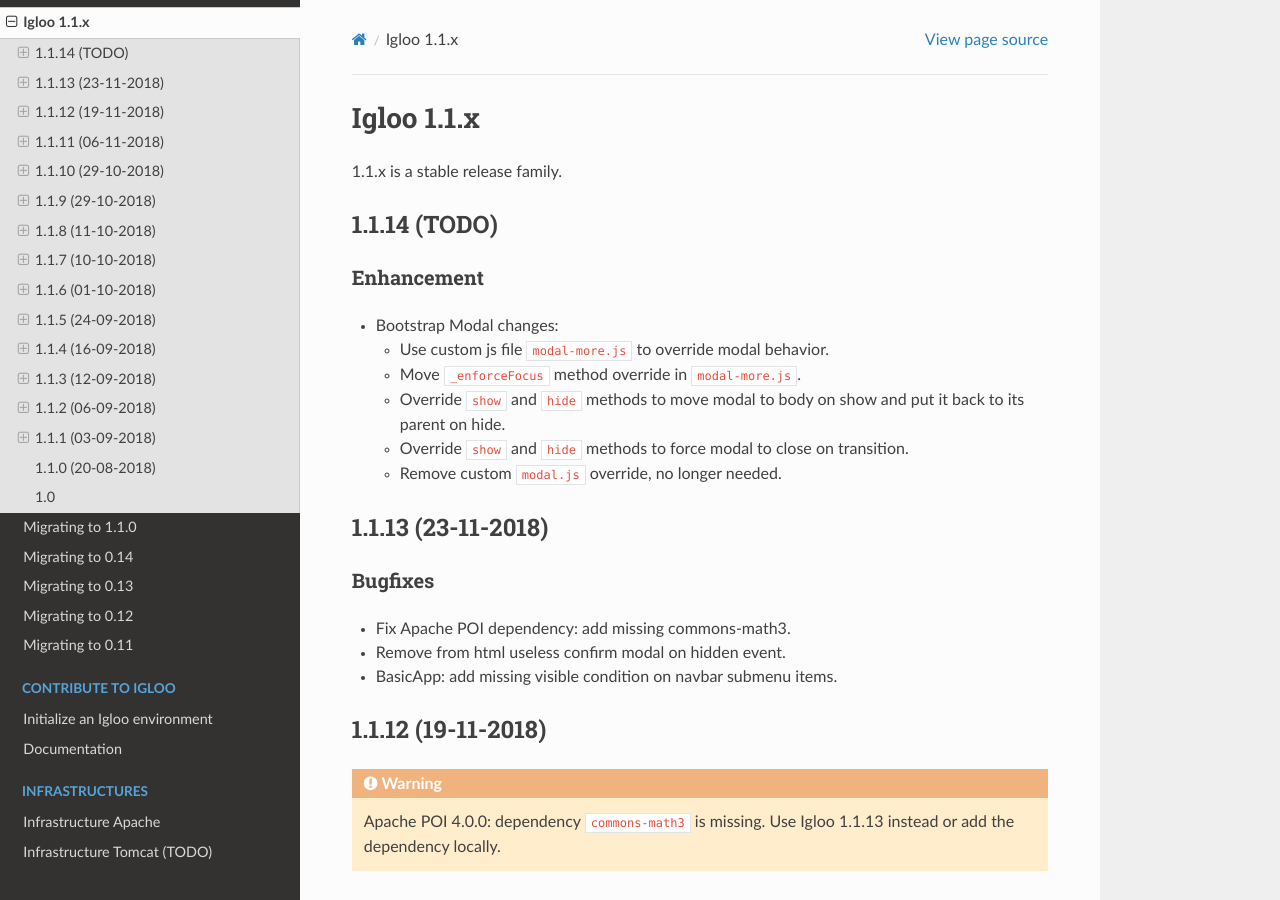
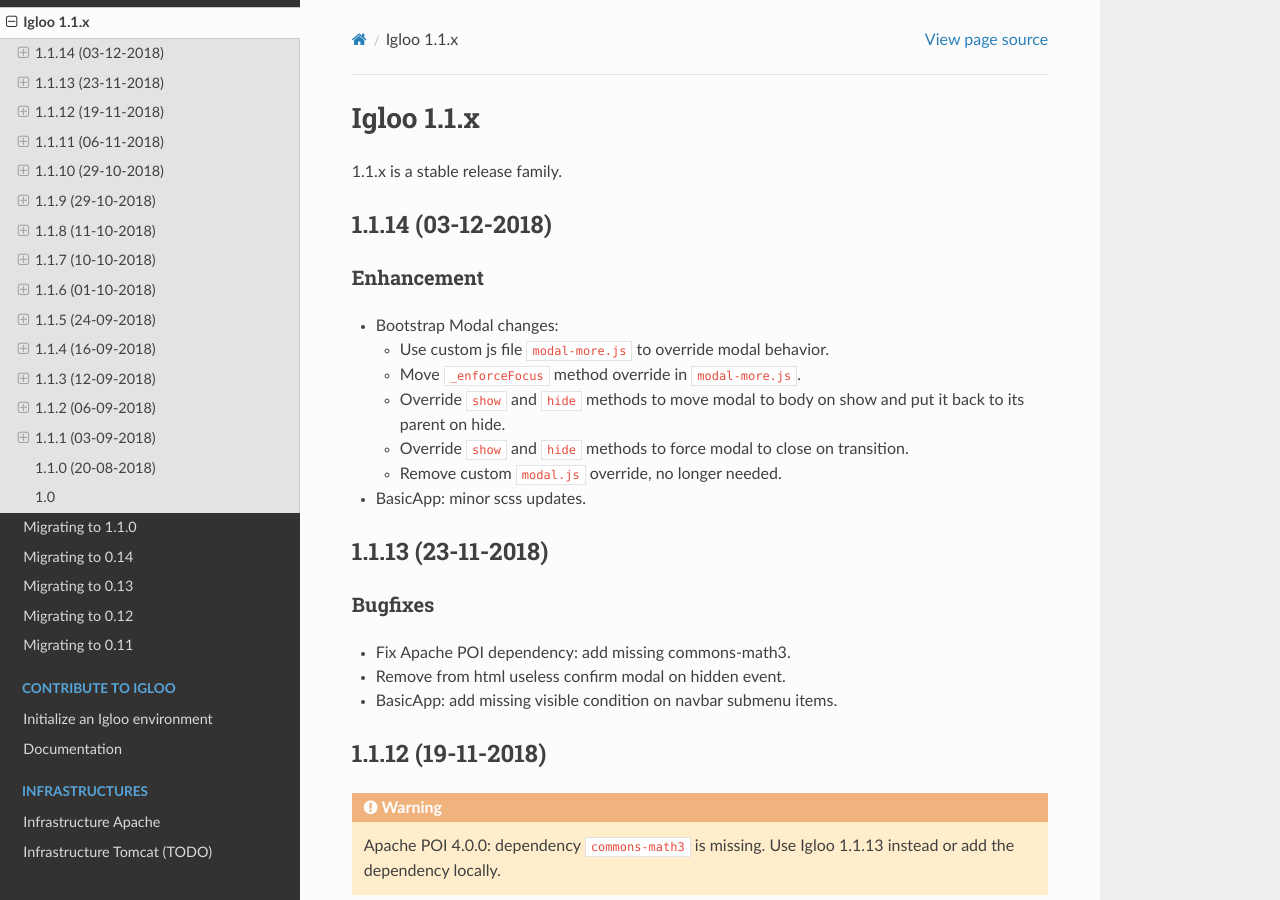
Before and after one commit to igloo-project/igloo-doc, a Sphinx documentation site: the page built from source/release-notes/1.1.x.rst, in a window 1280 px wide and 900 px high. Built offline with Sphinx 7.4.7 and the Read the Docs theme 2.0.0, drawn with Linux system fonts in a browser that asks for light colours.

Commit message:
1.1.14: update release notes

```diff
--- a/source/release-notes/1.1.x.rst
+++ b/source/release-notes/1.1.x.rst
@@ -7,7 +7,7 @@
 
 .. _v1.1.14:
 
-1.1.14 (TODO)
+1.1.14 (03-12-2018)
 ###################
 
 Enhancement
@@ -22,6 +22,8 @@
   * Override ``show`` and ``hide`` methods to force modal to close on
     transition.
   * Remove custom ``modal.js`` override, no longer needed.
+
+* BasicApp: minor scss updates.
 
 .. _v1.1.13:
 
```
